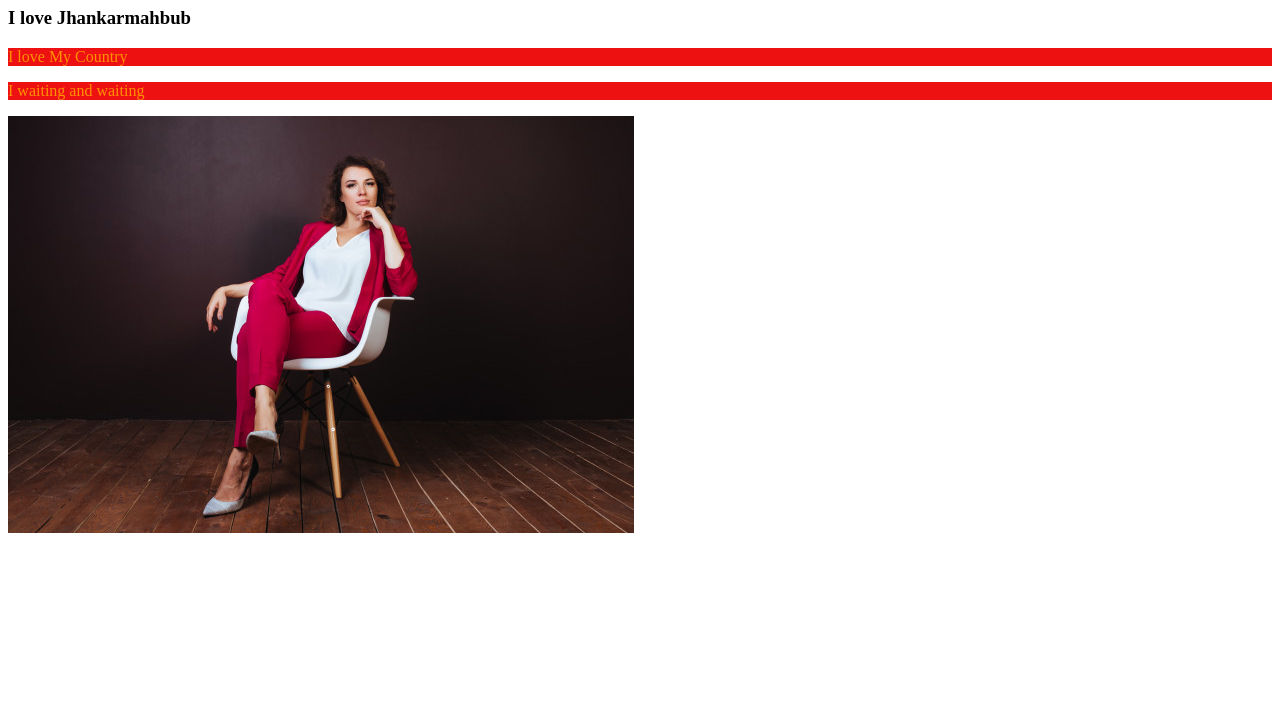
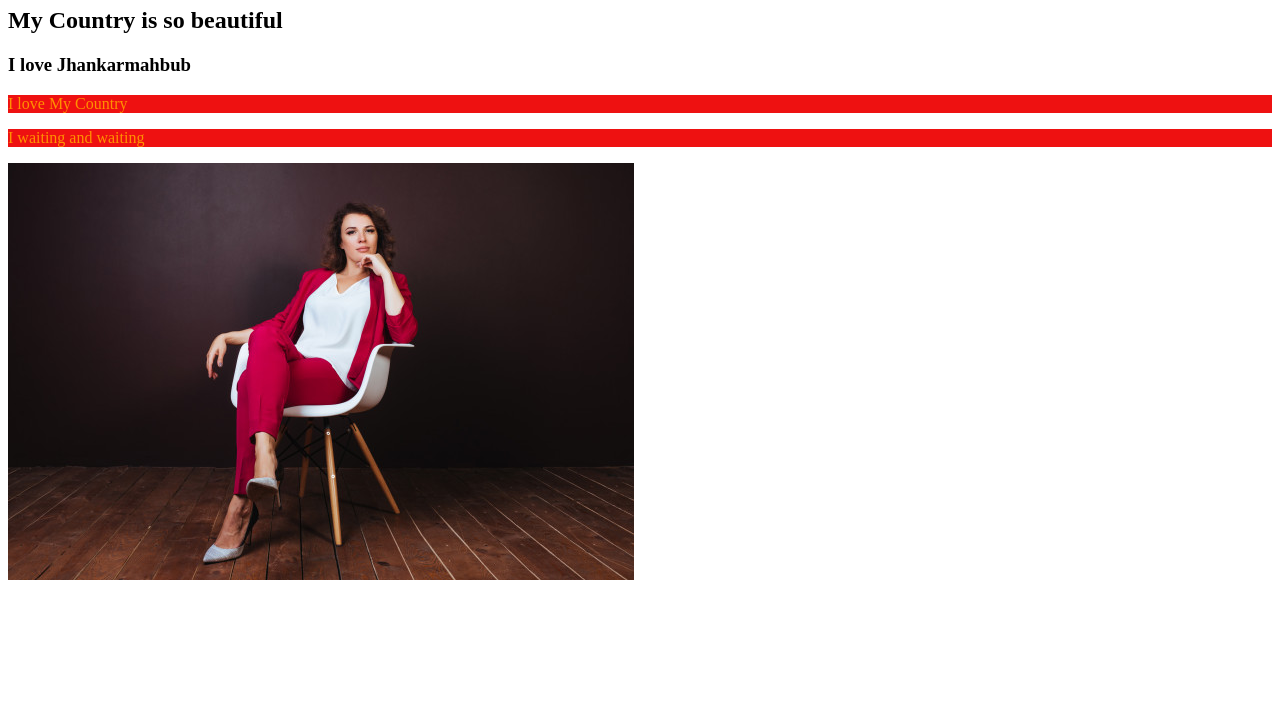
Before and after one commit to johirbban/johirbban, a plain HTML site: page index.html in a window 1280 px wide. Shown: the part 73-800 px from the top of the page. Drawn offline with Linux system fonts and the light colour scheme.

Commit message:
h2 changed

```diff
--- a/index.html
+++ b/index.html
@@ -8,6 +8,7 @@
 </head>
 <body>
     <h1>I Love Github</h1>
+    <h2>My Country is so beautiful</h2>
     <h3>I love Jhankarmahbub</h3>
     <p>I love My Country</p>
     <p>I waiting and waiting</p>
```
